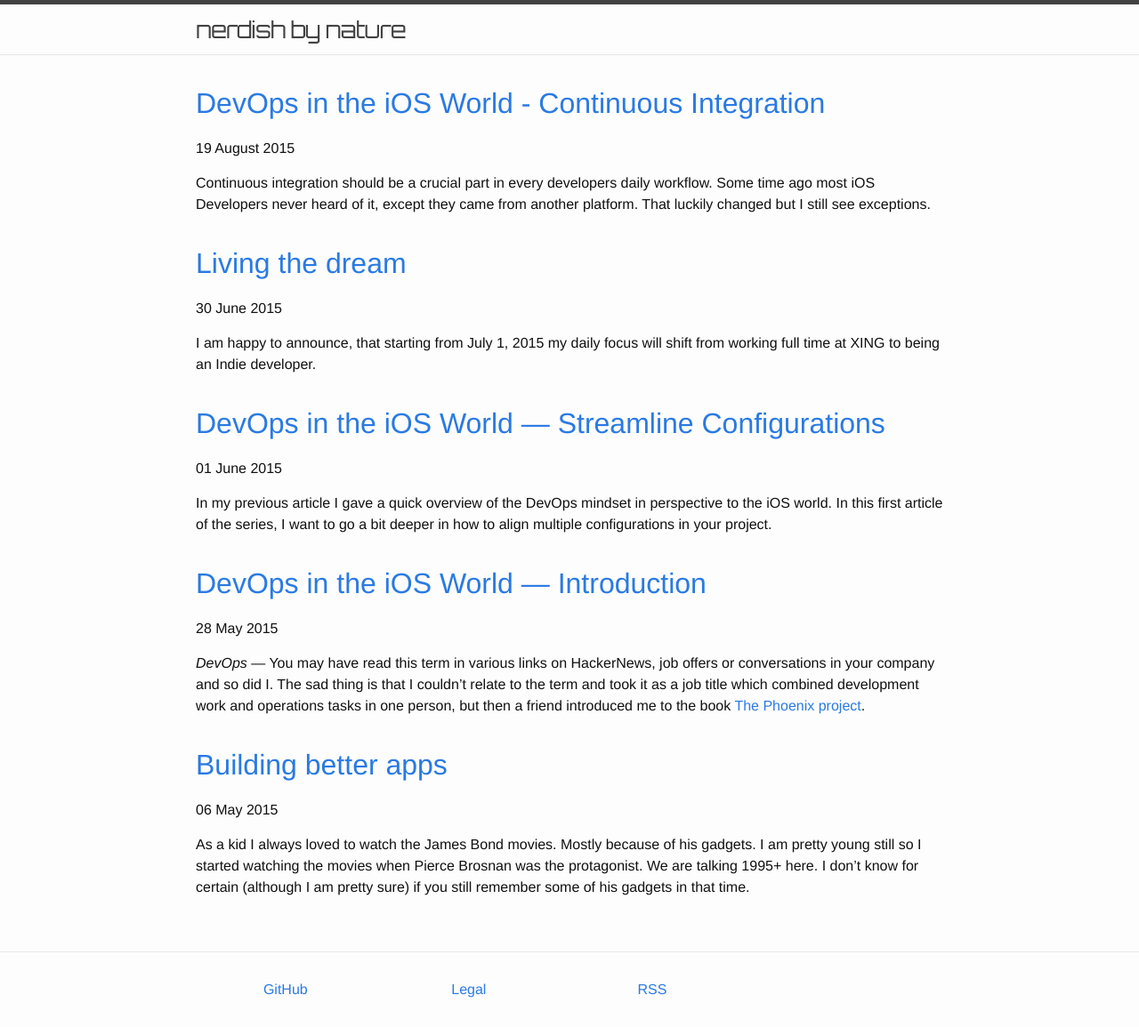
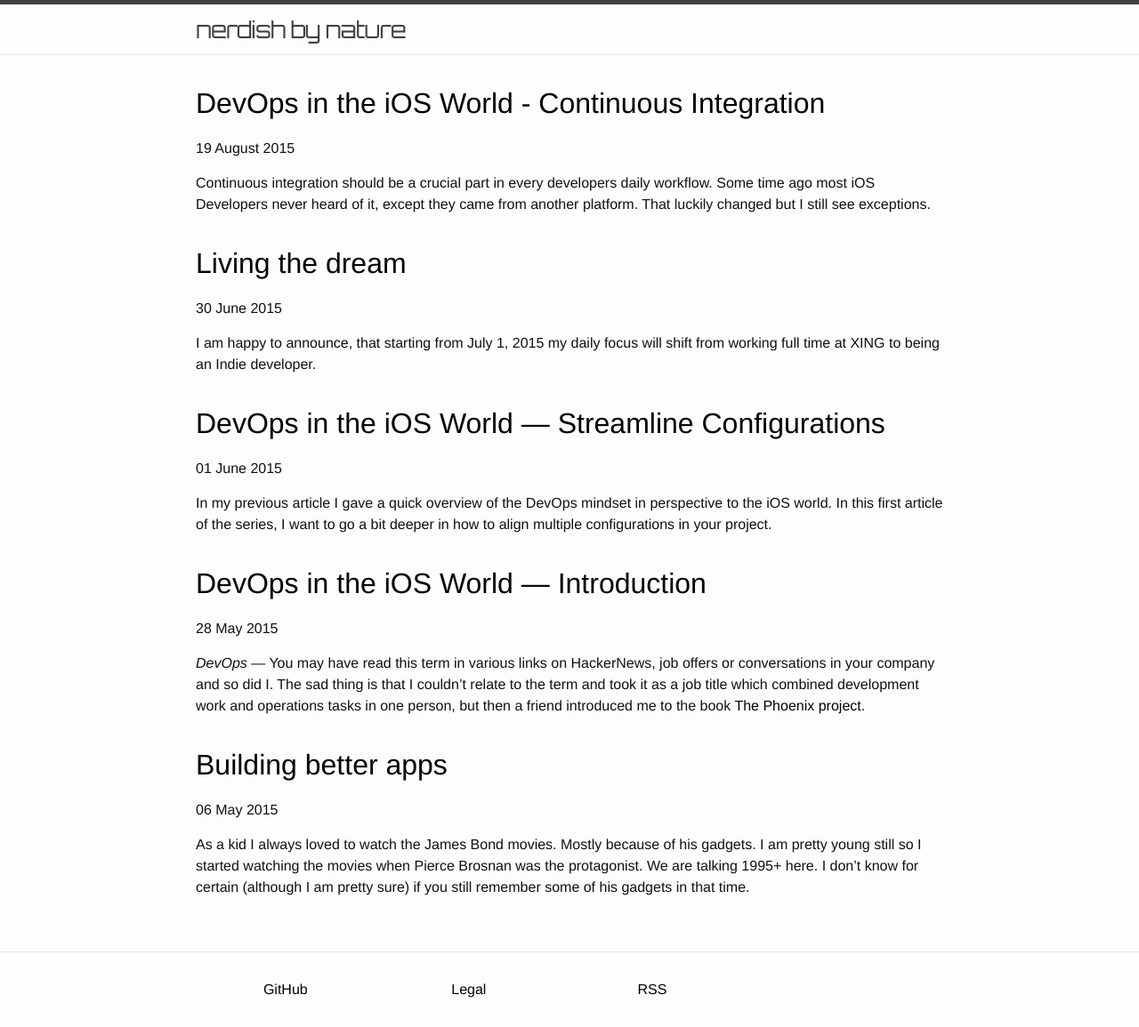
Before and after one commit to nerdishbynature/nerdishbynature.github.io, a Jekyll site: the page built from index.html, in a window 1280 px wide. Shown: the whole page at 89% size. Built offline with Jekyll 4.4.1, drawn with Linux system fonts in a browser that asks for light colours.

Commit message:
Modify brand color to be black

```diff
--- a/css/main.scss
+++ b/css/main.scss
@@ -16,7 +16,7 @@ $spacing-unit:     30px;
 
 $text-color:       #111;
 $background-color: #fdfdfd;
-$brand-color:      #2a7ae2;
+$brand-color:      #030303;
 
 $grey-color:       #828282;
 $grey-color-light: lighten($grey-color, 40%);
```
